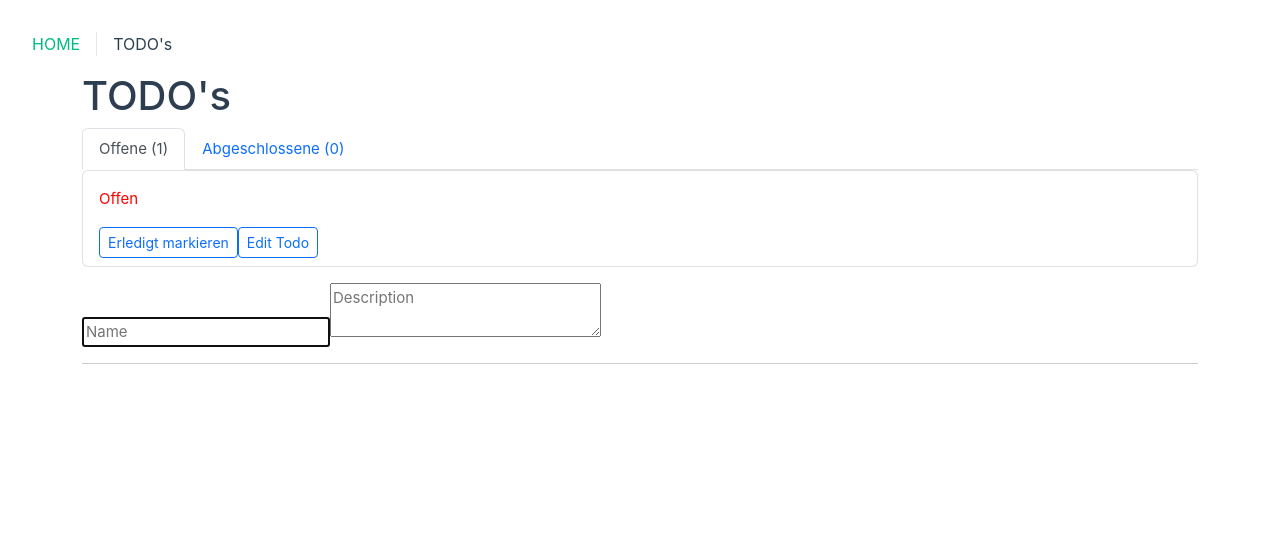
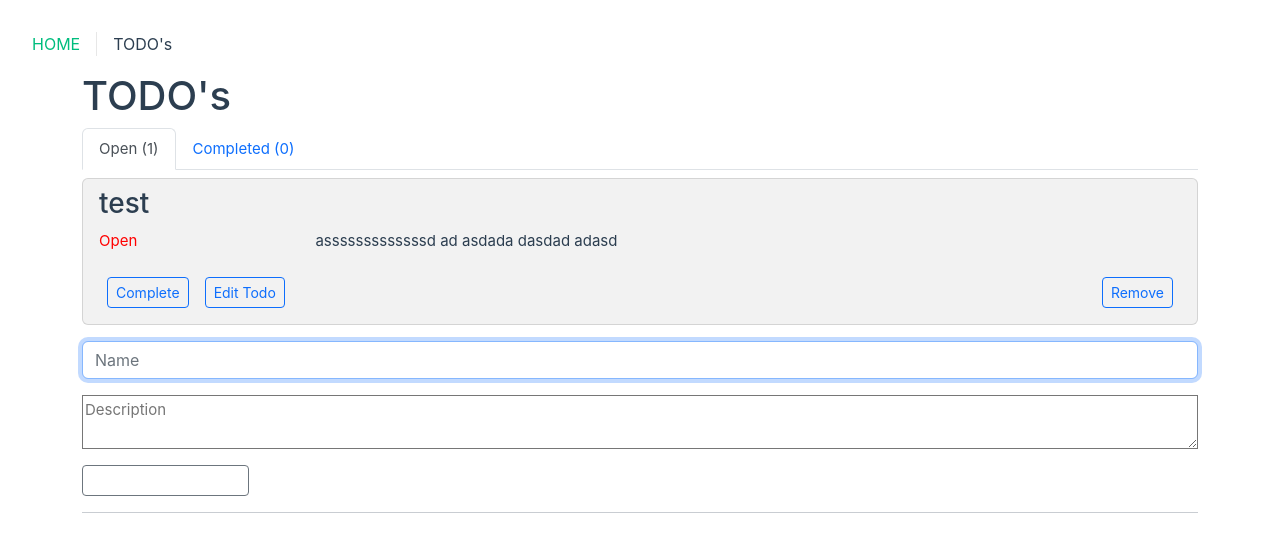
Before and after one commit to BatistaCo-Pedro/todo-vue-pro, a Vue app: page /todos in a window 1280 px wide. Both pictures are taken after a click on the button "Add Todo". Shown: the top 552 px of the page. Built offline with nearby package versions, Linux system fonts and the light colour scheme.

Commit message:
added quite a bit of stuff

```diff
--- a/index.html
+++ b/index.html
@@ -5,6 +5,11 @@
     <link rel="icon" href="/favicon.ico">
     <meta name="viewport" content="width=device-width, initial-scale=1, shrink-to-fit=no">
     <title>Vite App</title>
+
+    <!-- Load Bootstrap -->
+	  <link href="https://cdn.jsdelivr.net/npm/bootstrap@5.1.3/dist/css/bootstrap.min.css" rel="stylesheet" integrity="sha384-1BmE4kWBq78iYhFldvKuhfTAU6auU8tT94WrHftjDbrCEXSU1oBoqyl2QvZ6jIW3" crossorigin="anonymous">
+	  <script src="https://cdn.jsdelivr.net/npm/bootstrap@5.1.3/dist/js/bootstrap.bundle.min.js" integrity="sha384-ka7Sk0Gln4gmtz2MlQnikT1wXgYsOg+OMhuP+IlRH9sENBO0LRn5q+8nbTov4+1p" crossorigin="anonymous"></script>
+
   </head>
   <body>
     <div id="app"></div>
--- a/src/assets/base.css
+++ b/src/assets/base.css
@@ -3,10 +3,12 @@
   --vt-c-white: #ffffff;
   --vt-c-white-soft: #f8f8f8;
   --vt-c-white-mute: #f2f2f2;
+  --vt-c-white-very-soft: #e7e7e7;
 
   --vt-c-black: #181818;
   --vt-c-black-soft: #222222;
-  --vt-c-black-mute: #282828;
+  --vt-c-black-mute: #373737;
+  --vt-c-black-very-soft: #414141;
 
   --vt-c-indigo: #2c3e50;
 
@@ -18,7 +20,7 @@
   --vt-c-text-light-1: var(--vt-c-indigo);
   --vt-c-text-light-2: rgba(60, 60, 60, 0.66);
   --vt-c-text-dark-1: var(--vt-c-white);
-  --vt-c-text-dark-2: rgba(235, 235, 235, 0.64);
+  --vt-c-text-dark-2: rgb(235, 235, 235);
 }
 
 /* semantic color variables for this project */
@@ -26,6 +28,7 @@
   --color-background: var(--vt-c-white);
   --color-background-soft: var(--vt-c-white-soft);
   --color-background-mute: var(--vt-c-white-mute);
+  --color-background-very-soft: var();
 
   --color-border: var(--vt-c-divider-light-2);
   --color-border-hover: var(--vt-c-divider-light-1);
@@ -41,6 +44,7 @@
     --color-background: var(--vt-c-black);
     --color-background-soft: var(--vt-c-black-soft);
     --color-background-mute: var(--vt-c-black-mute);
+    --color-background-very-soft: var(--vt-c-black-very-soft);
 
     --color-border: var(--vt-c-divider-dark-2);
     --color-border-hover: var(--vt-c-divider-dark-1);
--- a/src/assets/main.css
+++ b/src/assets/main.css
@@ -8,11 +8,20 @@
   font-weight: normal;
 }
 
-a,
-.green {
+a, .green {
   text-decoration: none;
   color: hsla(160, 100%, 37%, 1);
   transition: 0.4s;
+}
+
+.theme {
+  color: var(--color-text);
+  background-color: var(--color-background-mute);
+}
+
+.theme-softer {
+  color: var(--color-text);
+  background-color: var(--color-background-very-soft);
 }
 
 @media (hover: hover) {
--- a/src/components/TodoList.vue
+++ b/src/components/TodoList.vue
@@ -2,13 +2,6 @@
 
 export default {
   name: 'TodoList',
-
-  data() {
-    return {
-      show_add_button: true,
-      show_dash: false,
-    }
-  },
 
 	props: {
     todos: Array,
@@ -24,21 +17,12 @@ export default {
       this.$emit("edit-todo", id)
     },
 
-    add_todo() {
-      this.$emit("add-todo")
-    },
-
     save_todo() {
       this.$emit("save-todo")
     },
 
-    showDash() {
-      this.show_dash = true;
-      this.show_add_button= false;
-
-      this.$nextTick(() => {
-        this.$refs.edit_todo_input.focus();
-      })
+    remove_todo(id) {
+      this.$emit("remove-todo", id)
     }
   },
 }
@@ -49,26 +33,24 @@ export default {
 
   <ul class="list-group">
 
-    <li class="list-group-item" v-for="todo in todos">
+    <li class="list-group-item theme" v-for="todo in todos" style="margin: 0.5rem 0 0 0;" >
 
-      <h3>{{todo.title}}</h3>
-      <p :class="todo.completed == true ? 'done': 'open'">{{todo.completed == true ? 'Erledigt!' : 'Offen'}}</p>
-      <button class="btn btn-sm btn-outline-primary" @click="toggle_todo_state(todo.id);">{{ todo.completed == true ? 'Offen markieren' : 'Erledigt markieren' }}</button>
-      <button class="btn btn-sm btn-outline-primary" @click="edit_todo(todo.id);">Edit Todo</button>
+      <h3>{{todo.name}}</h3>
+      <div class="inline-flex-container" style="width: 100%;">
+        <p style="width: 20%;" :class="todo.completed == true ? 'done': 'open'">{{todo.completed == true ? 'Finished!' : 'Open'}}</p>
+        <p>{{todo.description}}</p>
+      </div>
+      <div class="inline-flex-container" style="width: 100%;">
+          <div style="width: 40%;">
+          <button class="btn btn-sm btn-outline-primary m-2" @click="toggle_todo_state(todo.id);">{{ todo.completed == true ? 'Open' : 'Complete' }}</button>
+          <button class="btn btn-sm btn-outline-primary m-2" @click="edit_todo(todo.id);">Edit Todo</button>
+        </div>
+        <div class="align-right" style="width: 60%;">
+          <button class="btn btn-sm btn-outline-primary m-2" @click="remove_todo(todo.id);">Remove </button>
+        </div>
+      </div>
     </li>
   </ul>
-  <button v-if="show_add_button" class="btn btn-sm btn-outline-secondary margins" @click="showDash()">Add Todo</button>
-
-  <div v-if="show_dash" class="container-flex">
-    <form>
-      <input type="text" class="margins" id="todoNameInput"
-      v-model="edit_category"
-      v-on:keyup.enter="save_todo(id)"
-      ref="edit_todo_input"
-      placeholder="Name">
-      <textarea id="todoDescriptionId" class="margins justify-right" placeholder="Description" cols="25"></textarea>
-    </form>
-  </div>
 
 </template>
 
@@ -81,13 +63,21 @@ export default {
   color: red;
 }
 
-.margins {
-  margin: 1rem 0 0 0;
-  padding: 0.5rem, 3rem;
+.inline-flex-container {
+  display: inline-flex;
+  justify-content: flex-start;
+  flex-wrap: wrap;
 }
 
-.container-flex {
-  display: flex;
-  flex-direction: column;
+.align-right {
+  display: inline-flex;
+  justify-content: flex-end;
+  flex-wrap: wrap;
+}
+
+@media (max-width: 1024px) {
+  .align-right {
+
+  }
 }
 </style>
--- a/src/main.js
+++ b/src/main.js
@@ -8,8 +8,6 @@ import router from './router'
 // Import Bootstrap and BootstrapVue CSS files (order is important)
 import "bootstrap/dist/css/bootstrap.css";
 import "bootstrap/dist/js/bootstrap.js";
-
-
 
 import './assets/main.css'
 
--- a/src/stores/todo.js
+++ b/src/stores/todo.js
@@ -5,17 +5,23 @@ export const useTodoStore = defineStore('todo', {
   state: () => ({
     return: {
       edit_todo_id: 0,
-			edit_todo: ''
+			edit_todo: '',
     },
+    show_add_button: true,
+    show_dash: false,
     todos: [
       {
         id: 1,
         name: "test",
+        description: "asssssssssssssd ad asdada dasdad adasd",
+        category: "",
         completed: false,
       }
     ],
     current_todo: Object
   }),
+
+  persist: true,
 
   getters: {
 
@@ -29,7 +35,6 @@ export const useTodoStore = defineStore('todo', {
 
     todos_open: (state) => {
       if (state.todos) {
-        console.log("if")
         return state.todos.filter(todo => {
           return todo.completed == false
         });
@@ -55,9 +60,9 @@ export const useTodoStore = defineStore('todo', {
       });
     },
 
-    addTodo(new_Todo) {
+    addTodo(new_Todo, new_description, new_category) {
 			let new_id;
-      console.log("adding new todo")
+      console.log(`new todo: ${new_Todo} --- ${new_description} --- ${new_category} --- `)
 
 			if (this.todos.length) {
 				new_id = (this.todos.slice(-1)[0].id) + 1;
@@ -66,19 +71,24 @@ export const useTodoStore = defineStore('todo', {
 				new_id = 1;
 			}
 
-			this.todos.push(
+      this.todos.push(
 				{
 					id: new_id,
 					name: new_Todo,
+          description: new_description,
+          category: new_category,
           completed: false,
         }
 			);
+      this.show_add_button = true;
+      this.show_dash = false;
 		},
 
 		removeTodo(id) {
-
-			// Emit event
-			this.$emit('remove-category', id, this.edit_todo);
+      console.log("removing todo")
+      this.todos = this.todos.filter(todo => {
+        return todo.id != id;
+      });
 		},
 
     editTodo(id) {
@@ -92,15 +102,14 @@ export const useTodoStore = defineStore('todo', {
     },
 
     saveTodo(id) {
-
-      this.state.todos = this.state.todos.filter(todo => {
+      console.log("third step")
+      this.todos = this.todos.filter(todo => {
 				if (todo.id == id) {
 					todo.name = new_name;
 				}
-				return category;
+				return todo;
 			});
 
-      // Clear edit category
       this.edit_todo_id = 0;
     },
   },
--- a/src/views/TodoView.vue
+++ b/src/views/TodoView.vue
@@ -11,17 +11,67 @@ import TodoList from '@/components/TodoList.vue'
 
 export default {
 
+  data() {
+    return {
+      new_todo: "",
+      new_description: "",
+      new_category: "",
+    }
+  },
+
   components: {
     TodoList
   },
 
   computed: {
-    ...mapWritableState(useTodoStore, ['todos', 'todos_open', 'todos_completed']),
+    ...mapWritableState(useTodoStore, ['todos', 'todos_open', 'todos_completed', "show_add_button", "show_dash"]),
+
+    addTodoText: {
+      get() {
+        return this.new_todo
+      },
+      set(addTodoText) {
+        this.new_todo = addTodoText
+      }
+    },
+
+    addTodoDescription: {
+      get() {
+        return this.new_description
+      },
+      set(addTodoDescription) {
+        console.log(addTodoDescription)
+        this.new_description = addTodoDescription
+        if(this.new_description === null) {
+          this.new_description = "no description given";
+        }
+      }
+    },
+
+    addTodoCategory: {
+      get() {
+        return this.new_category
+      },
+      set(addTodoCategory) {
+        this.new_category = addTodoCategory
+        if(this.new_category === null) {
+          this.new_category = "no description given";
+        }
+      }
+    },
   },
 
   methods: {
-   ...mapActions(useTodoStore, ['fetchTodos', 'toggleTodo', "editTodo", "saveTodo", "addTodo"]),
+   ...mapActions(useTodoStore, ['fetchTodos', 'toggleTodo', "editTodo", "saveTodo", "addTodo", "removeTodo"]),
 
+   showDash() {
+      this.show_dash = true;
+      this.show_add_button= false;
+
+      this.$nextTick(() => {
+        this.$refs.edit_todo_input.focus();
+      })
+    }
   },
 
 
@@ -43,11 +93,11 @@ export default {
     <ul class="nav nav-tabs" id="myTab" role="tablist">
 
       <li class="nav-item" role="presentation">
-        <button class="nav-link active" id="open-todos-tab" data-bs-toggle="tab" data-bs-target="#open-todos" type="button" role="tab">Offene ({{ todos_open != undefined ? todos_open.length : 0 }})</button>
+        <button class="nav-link active" id="open-todos-tab" data-bs-toggle="tab" data-bs-target="#open-todos" type="button" role="tab">Open ({{ todos_open != undefined ? todos_open.length : 0 }})</button>
       </li>
 
       <li class="nav-item" role="presentation">
-        <button class="nav-link" id="closed-todos-tab" data-bs-toggle="tab" data-bs-target="#closed-todos" type="button" role="tab">Abgeschlossene ({{ todos_completed != undefined ? todos_completed.length : 0 }})</button>
+        <button class="nav-link" id="closed-todos-tab" data-bs-toggle="tab" data-bs-target="#closed-todos" type="button" role="tab">Completed ({{ todos_completed != undefined ? todos_completed.length : 0 }})</button>
       </li>
 
     </ul>
@@ -60,20 +110,36 @@ export default {
         <TodoList :todos="todos_open"
         @toggle-todo-state="toggleTodo"
         @edit-todo="editTodo"
-        @add-todo="addTodo"
-        @save-todo="saveTodo"/>
+        @save-todo="saveTodo"
+        @remove-todo="removeTodo"/>
       </div>
 
       <div class="tab-pane fade" id="closed-todos" role="tabpanel">
         <TodoList :todos="todos_completed"
         @toggle-todo-state="toggleTodo"
         @edit-todo="editTodo"
-        @add-todo="addTodo"
-        @save-todo="saveTodo"/>
+        @save-todo="saveTodo"
+        @remove-todo="removeTodo"/>
       </div>
 
     </div>
+    <button v-if="show_add_button" class="btn btn-sm btn-outline-secondary margins" @click="showDash()">Add Todo</button>
 
+    <div v-if="show_dash" class="container-flex form-group">
+      <input type="text" class="margins form-control theme-softer" id="todoNameInput"
+        name="addTodoInput"
+        v-model="addTodoText"
+        v-on:keyup.enter="addTodo(new_todo, new_description, new_category)"
+        ref="edit_todo_input"
+        placeholder="Name">
+      <textarea id="todoDescriptionId" class="margins justify-right theme-softer" placeholder="Description" cols="25"
+        v-model="addTodoDescription"
+        v-on:keyup.enter="addTodo(new_todo, new_description, new_category)"
+      ></textarea>
+      <button class="btn btn-sm btn-outline-secondary" style="width: 15%; margin-top: 1rem; color: white;"
+        @click="addTodo(new_todo, new_description, new_category)"
+      >Add</button>
+    </div>
     <hr />
 
   </main>
@@ -92,4 +158,14 @@ li {
 .open {
   color: red;
 }
+
+.margins {
+  margin: 1rem 0 0 0;
+  padding: 0.5rem, 3rem;
+}
+
+.container-flex {
+  display: flex;
+  flex-direction: column;
+}
 </style>
```
Also changed, not shown: src/stores/counter.js (deleted, +0 -30 lines), src/views/CounterFormularView.vue (deleted, +0 -24 lines), src/views/HomeView.vue (+0 -18 lines).
